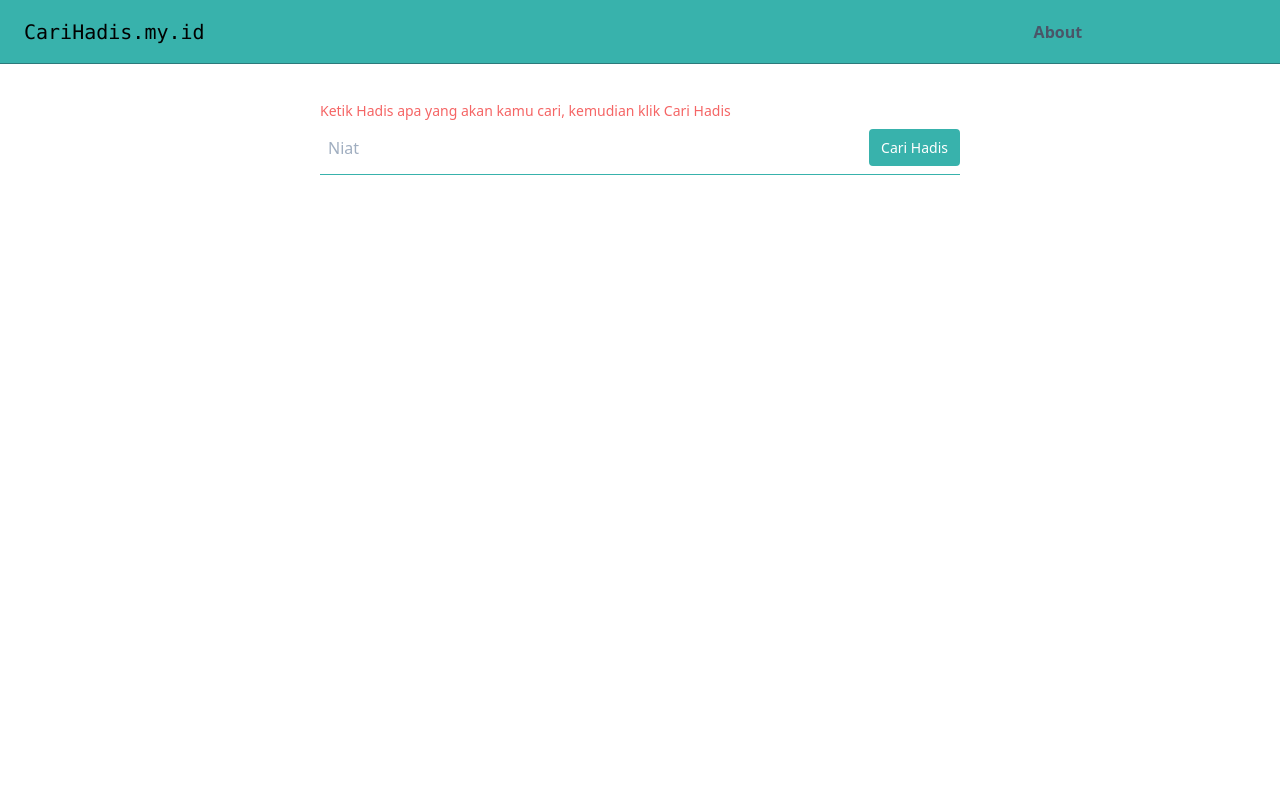
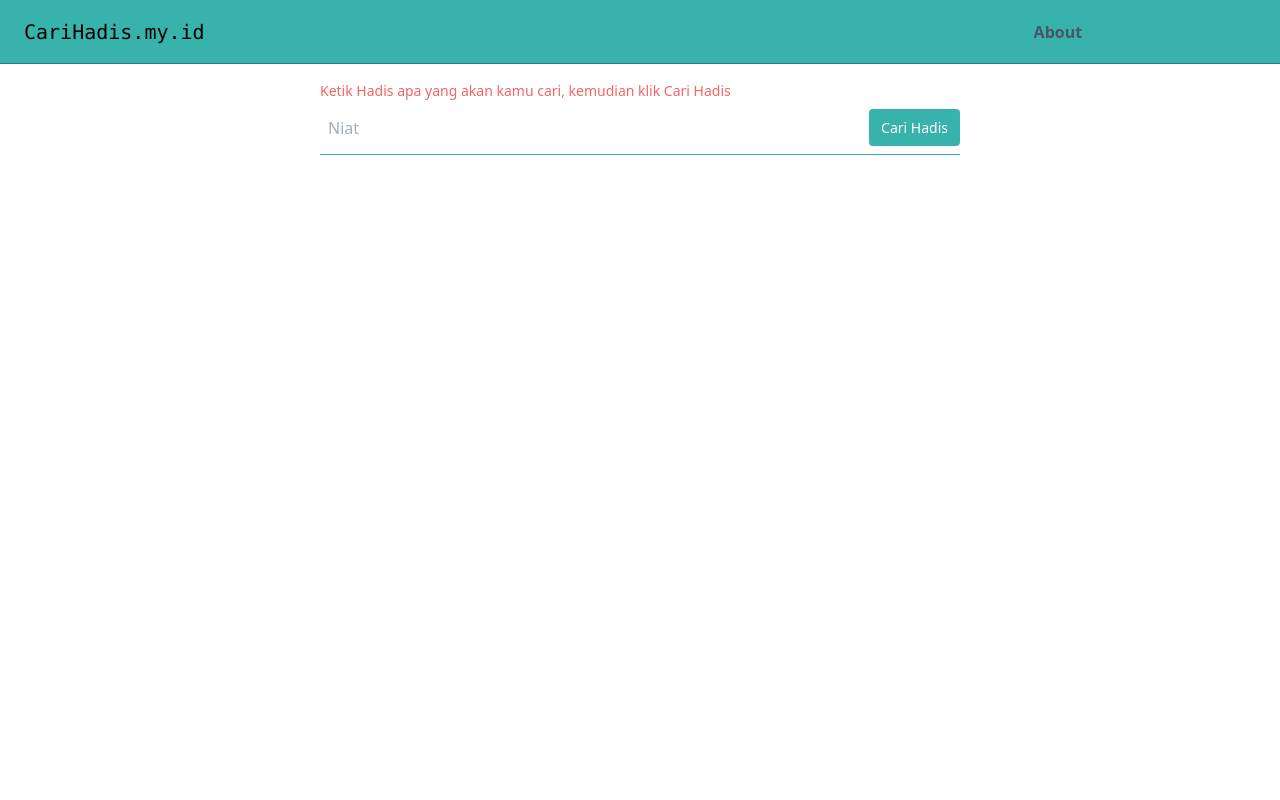
Before and after one commit to soefyan45/cariHadist, a Nuxt app: page / in a window 1280 px wide. Shown: the top 800 px of the page. Built offline with nearby package versions, Linux system fonts and the light colour scheme.

Commit message:
header + generate route

```diff
--- a/components/Layouts/header.vue
+++ b/components/Layouts/header.vue
@@ -1,10 +1,10 @@
 <template>
 <div>
-    <header class="h-16 sm:flex sm:items-center sm:justify-between mx-5 lg:mb-1 mt-1">
+    <header class="h-16 sm:flex sm:items-center sm:justify-between mx-5 lg:-mb-2 md:-md-2 -mt-3">
         <div id="header">
             <div class="flex bg-teal-500 border-b border-teal-700 fixed top-0 inset-x-0 z-100 h-18 md:h-16 items-center">
                 <div class="w-full max-w-screen-xl relative mx-auto px-6">
-                    <div class="flex items-center py-5">
+                    <div class="flex items-center py-2">
                         <div class="lg:w-1/4 xl:w-1/5 md:pr-2 lg:pr-8">
                             <div class="flex items-center">
                                 <nuxt-link class="block lg:mr-4 no-underline" to="/">
--- a/nuxt.config.js
+++ b/nuxt.config.js
@@ -39,6 +39,11 @@ export default {
     '@nuxtjs/axios',
     '@nuxtjs/pwa',
   ],
+  generate: {
+    routes: [
+      '/about',
+    ]
+  },
 
   // Build Configuration (https://go.nuxtjs.dev/config-build)
   build: {
--- a/pages/index.vue
+++ b/pages/index.vue
@@ -1,5 +1,5 @@
 <template>
-<div class="container mx-auto">
+<div class="container mx-auto pt-2">
     <div class="row">
         <div class="w-full max-w-screen-xl mx-auto px-auto">
             <p class="text-red-500 text-sm">Ketik Hadis apa yang akan kamu cari, kemudian klik Cari Hadis</p>
```
